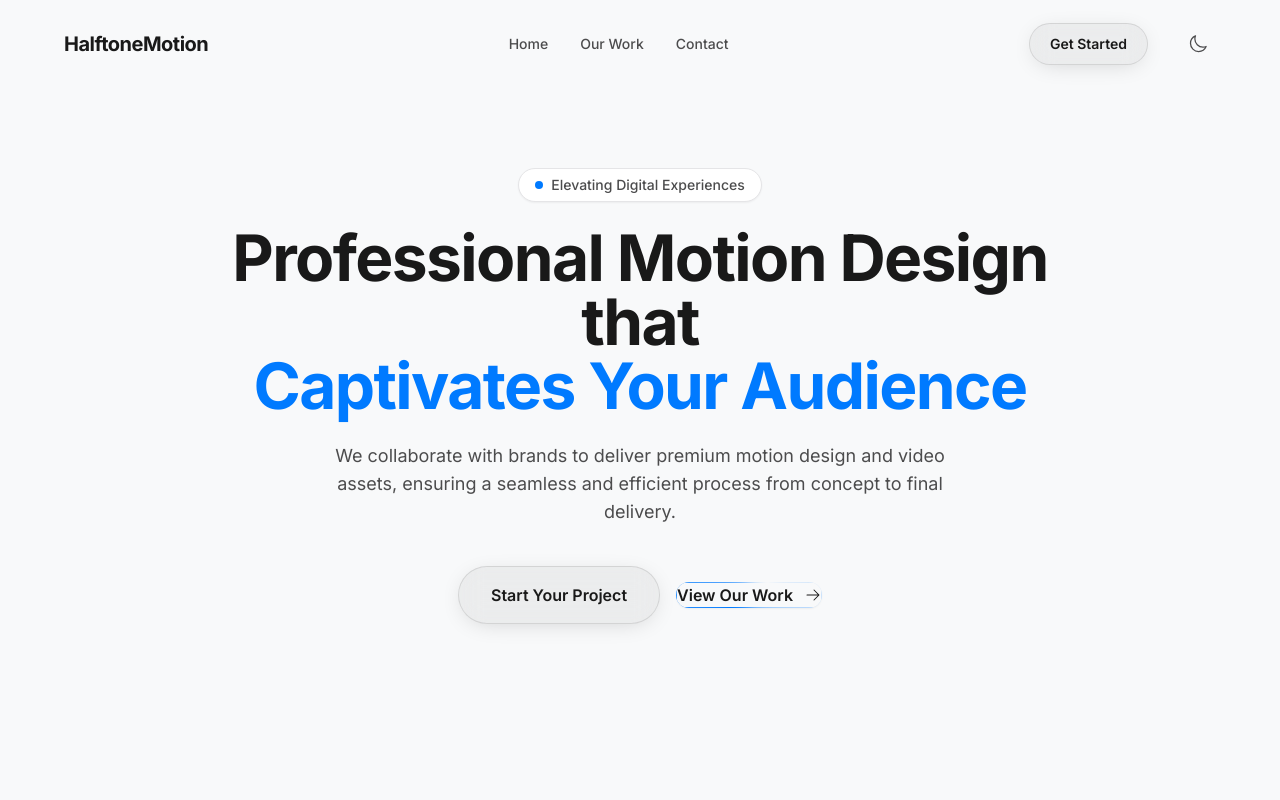
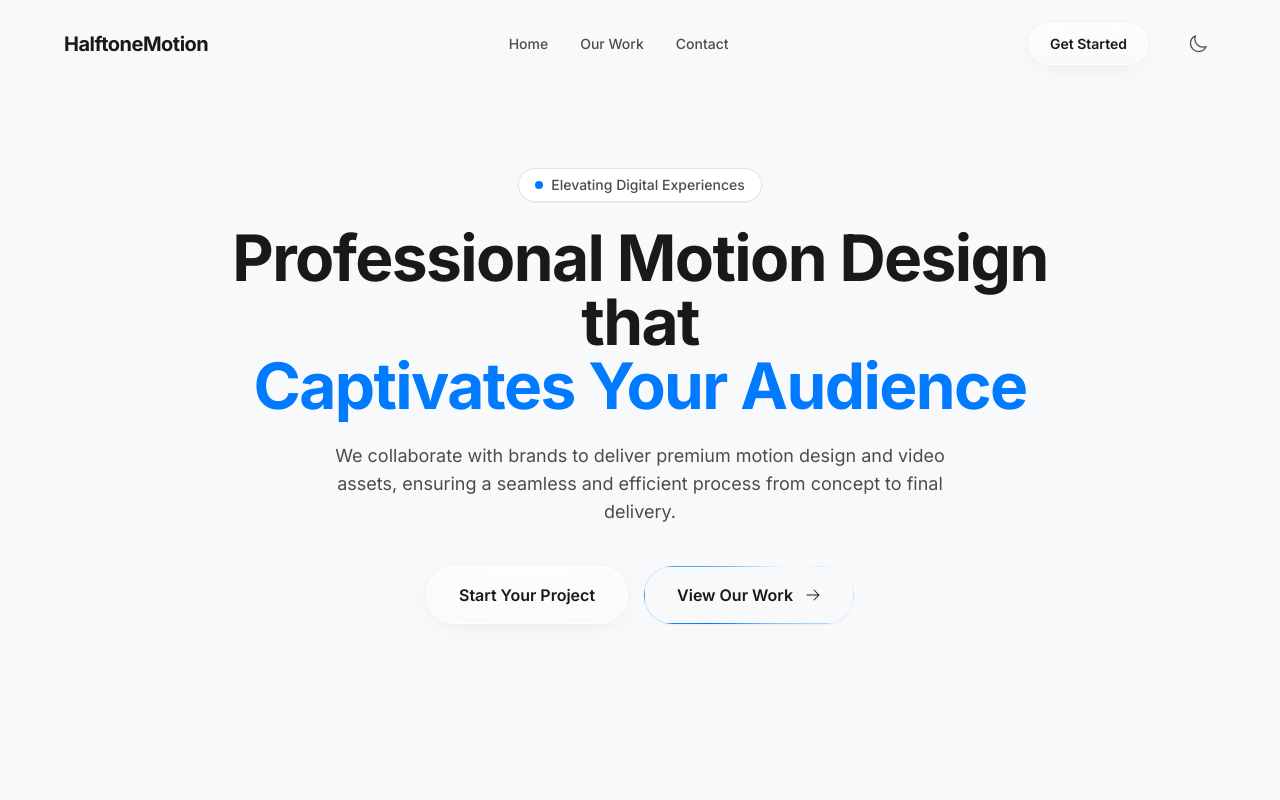
Before and after one commit to BerserkerOP/website, a Next.js app: page / in a window 1280 px wide. Shown: the top 800 px of the page. Built offline with nearby package versions, Linux system fonts and the light colour scheme.

Commit message:
Fix button paddings and apply true glass effect

```diff
--- a/components/Hero.tsx
+++ b/components/Hero.tsx
@@ -44,10 +44,10 @@ export default function Hero() {
             transition={{ duration: 0.6, delay: 0.3, ease: "easeOut" }}
             className="flex flex-col sm:flex-row items-center justify-center gap-4 mt-4 w-full px-4 sm:px-0"
           >
-            <TiltButton href="/#contact" className="w-full sm:w-auto font-semibold text-apple-text px-6 py-3.5 sm:px-8 sm:py-4 text-sm sm:text-base rounded-full backdrop-blur-md bg-black/5 dark:bg-white/5 border border-black/10 dark:border-white/10 hover:bg-black/10 dark:hover:bg-white/10 shadow-[0_4px_24px_-8px_rgba(0,0,0,0.2)] dark:shadow-[0_4px_24px_-8px_rgba(255,255,255,0.1)] transition-all">
+            <TiltButton href="/#contact" className="w-full sm:w-auto font-semibold text-apple-text px-6 py-3.5 sm:px-8 sm:py-4 text-sm sm:text-base rounded-full backdrop-blur-xl bg-gradient-to-b from-white/60 to-white/20 dark:from-white/10 dark:to-white/5 border border-white/80 dark:border-white/10 shadow-[0_4px_24px_-8px_rgba(0,0,0,0.1),inset_0_1px_0_rgba(255,255,255,0.6)] dark:shadow-[0_4px_24px_-8px_rgba(255,255,255,0.05)] transition-all hover:scale-[1.02]">
               Start Your Project
             </TiltButton>
-            <TiltButton href="/work" glow={true} className="w-full sm:w-auto font-semibold text-apple-text rounded-full shadow-sm text-sm sm:text-base">
+            <TiltButton href="/work" glow={true} className="w-full sm:w-auto font-semibold text-apple-text rounded-full shadow-sm text-sm sm:text-base" innerClassName="px-6 py-3.5 sm:px-8 sm:py-4">
               View Our Work
               <svg xmlns="http://www.w3.org/2000/svg" viewBox="0 0 24 24" fill="currentColor" className="w-4 h-4 ml-1">
                 <path fillRule="evenodd" d="M12.97 3.97a.75.75 0 0 1 1.06 0l7.5 7.5a.75.75 0 0 1 0 1.06l-7.5 7.5a.75.75 0 1 1-1.06-1.06l6.22-6.22H3a.75.75 0 0 1 0-1.5h16.19l-6.22-6.22a.75.75 0 0 1 0-1.06Z" clipRule="evenodd" />
--- a/components/Navbar.tsx
+++ b/components/Navbar.tsx
@@ -38,7 +38,7 @@ export default function Navbar() {
           </div>
 
           <div className="hidden md:flex items-center gap-4">
-            <Link href="/contact" className="inline-flex items-center justify-center font-semibold rounded-full transition-all duration-200 backdrop-blur-md bg-black/5 dark:bg-white/5 border border-black/10 dark:border-white/10 hover:bg-black/10 dark:hover:bg-white/10 shadow-[0_4px_24px_-8px_rgba(0,0,0,0.2)] dark:shadow-[0_4px_24px_-8px_rgba(255,255,255,0.1)] text-apple-text px-5 py-2.5 text-sm active:scale-[0.98]">
+            <Link href="/contact" className="inline-flex items-center justify-center font-semibold rounded-full transition-all duration-200 backdrop-blur-xl bg-gradient-to-b from-white/60 to-white/20 dark:from-white/10 dark:to-white/5 border border-white/80 dark:border-white/10 shadow-[0_4px_24px_-8px_rgba(0,0,0,0.1),inset_0_1px_0_rgba(255,255,255,0.6)] dark:shadow-[0_4px_24px_-8px_rgba(255,255,255,0.05)] text-apple-text px-5 py-2.5 text-sm active:scale-[0.98] hover:scale-[1.02]">
               Get Started
             </Link>
             <ThemeToggle />
@@ -79,7 +79,7 @@ export default function Navbar() {
               <Link href="/" onClick={() => setMobileMenuOpen(false)} className="text-apple-text font-medium py-2">Home</Link>
               <Link href="/work" onClick={() => setMobileMenuOpen(false)} className="text-apple-text font-medium py-2 border-t border-apple-border/50">Our Work</Link>
               <Link href="/contact" onClick={() => setMobileMenuOpen(false)} className="text-apple-text font-medium py-2 border-t border-apple-border/50">Contact</Link>
-              <Link href="/contact" onClick={() => setMobileMenuOpen(false)} className="inline-flex items-center justify-center font-semibold rounded-full backdrop-blur-md bg-black/5 dark:bg-white/5 border border-black/10 dark:border-white/10 hover:bg-black/10 dark:hover:bg-white/10 shadow-[0_4px_24px_-8px_rgba(0,0,0,0.2)] dark:shadow-[0_4px_24px_-8px_rgba(255,255,255,0.1)] text-apple-text px-5 py-3 text-sm mt-2 w-full active:scale-[0.98] transition-all">
+              <Link href="/contact" onClick={() => setMobileMenuOpen(false)} className="inline-flex items-center justify-center font-semibold rounded-full backdrop-blur-xl bg-gradient-to-b from-white/60 to-white/20 dark:from-white/10 dark:to-white/5 border border-white/80 dark:border-white/10 shadow-[0_4px_24px_-8px_rgba(0,0,0,0.1),inset_0_1px_0_rgba(255,255,255,0.6)] dark:shadow-[0_4px_24px_-8px_rgba(255,255,255,0.05)] text-apple-text px-5 py-3 text-sm mt-2 w-full active:scale-[0.98] transition-all">
                 Get Started
               </Link>
             </div>
--- a/components/TiltButton.tsx
+++ b/components/TiltButton.tsx
@@ -8,10 +8,11 @@ interface TiltButtonProps {
   children: ReactNode;
   href: string;
   className?: string;
+  innerClassName?: string;
   glow?: boolean;
 }
 
-export default function TiltButton({ children, href, className = "", glow = false }: TiltButtonProps) {
+export default function TiltButton({ children, href, className = "", innerClassName = "", glow = false }: TiltButtonProps) {
   const xPct = useMotionValue(0.5);
   const yPct = useMotionValue(0.5);
 
@@ -51,7 +52,7 @@ export default function TiltButton({ children, href, className = "", glow = fals
         {glow && (
           <span className="absolute inset-[-1000%] z-0 animate-[spin_3s_linear_infinite] bg-[conic-gradient(from_90deg_at_50%_50%,transparent_0%,var(--apple-blue)_50%,transparent_100%)]" />
         )}
-        <span className={`relative z-10 flex items-center gap-2 ${glow ? 'w-full h-full bg-apple-bg rounded-inherit justify-center' : ''}`}>
+        <span className={`relative z-10 flex items-center gap-2 ${glow ? 'w-full h-full bg-apple-bg rounded-inherit justify-center' : ''} ${innerClassName}`}>
           {children}
         </span>
 
```
